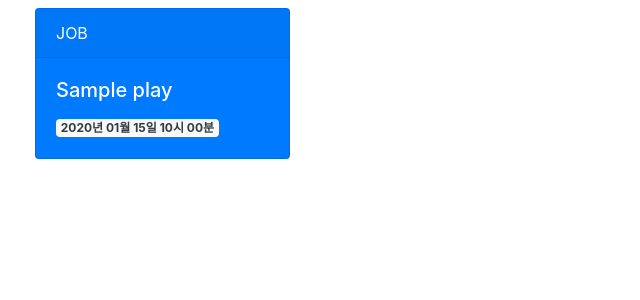
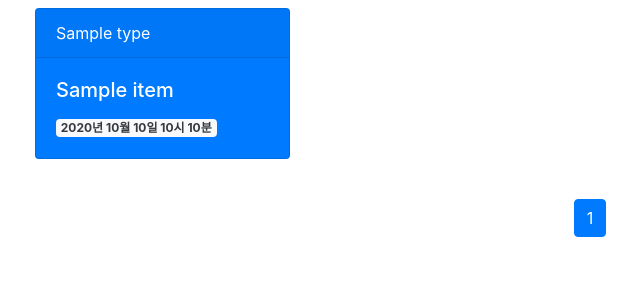
Before and after one commit to dbstn1325/Django-TodoList, a Django app: template playapp/templates/pages/play_list.html in a window 1280 px wide. Shown: the part 70-370 px from the top of the page, without its empty margins (50-690 px from the left). Run offline with Django 4.2, Linux system fonts and the light colour scheme; tables that the repository leaves empty hold one stand-in row (values such as "Sample post"); the template is opened without the code that fills it: values that come from a table or form of the project are taken from there, most other values are stand-ins (such as "Sample title", 1, 10 or a date in 2020); some libraries are stand-ins or nearby versions.

Commit message:
[feat] 페이징처리

```diff
--- a/playapp/templates/pages/play_list.html
+++ b/playapp/templates/pages/play_list.html
@@ -1,6 +1,9 @@
-{% extends "common.html" %} {% block content %}
+{% extends "common.html" %}
+{% load pagination_tags %}
+
+{% block content %}
 <div class="row row-cols-2 row-cols-md-4 g-4 mt-2">
-  {% for item in plays %}
+  {% for item in paging %}
   <div class="col">
     <div class="card text-white bg-primary mb-3">
       <div class="card-header">{{item.type}}</div>
@@ -14,7 +17,35 @@
       </div>
     </div>
   </div>
-
   {% endfor %}
 </div>
+
+<div class="row mt-4">
+  <nav class="col-12">
+    <ul class="pagination justify-content-center">
+      {% if paging.has_previous %}
+      <li class="page-item">
+        <a class="page-link" href="?page={{ paging.previous_page_number }}"
+          >이전</a>
+      </li>
+      {% endif %}
+
+      {% for page in paging|slice_visible_pages %}
+      {% if paging.number == page %}
+      <li class="page-item active">
+        {% else %}
+        <li class="page-item">
+        {% endif %}
+        <a class="page-link" href="?page={{ page }}">{{ page }} </a>
+      </li>
+      {% endfor %}
+
+      {% if paging.has_next %}
+      <li class="page-item">
+        <a class="page-link" href="?page={{ paging.next_page_number }}">다음</a>
+      </li>
+      {% endif %}
+    </ul>
+  </nav>
+</div>
 {% endblock %}
--- /dev/null
+++ b/playapp/templatetags/pagination_tags.py
@@ -0,0 +1,11 @@
+from django import template
+from django.core.paginator import Page
+
+register = template.Library()
+
+@register.filter(name='slice_visible_pages')
+def slice_visible_pages(paging: Page):
+    min_page = int((paging.number-1) / 10) * 10 +1
+    min_page = max(min_page, 1)
+    max_page = min(min_page + 9, paging.paginator.num_pages)
+    return range(min_page, max_page+1)
```
Also changed, not shown: playapp/templates/pages/play_previous_list.html (+32 -1 lines), playapp/views.py (+7 -2 lines), playapp/templatetags/__init__.py (added).
